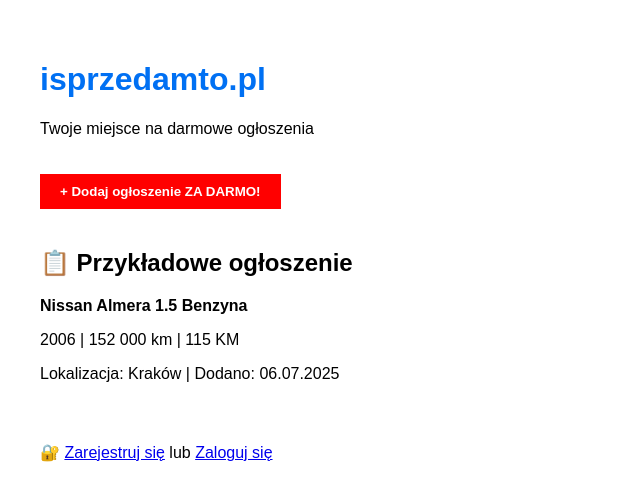
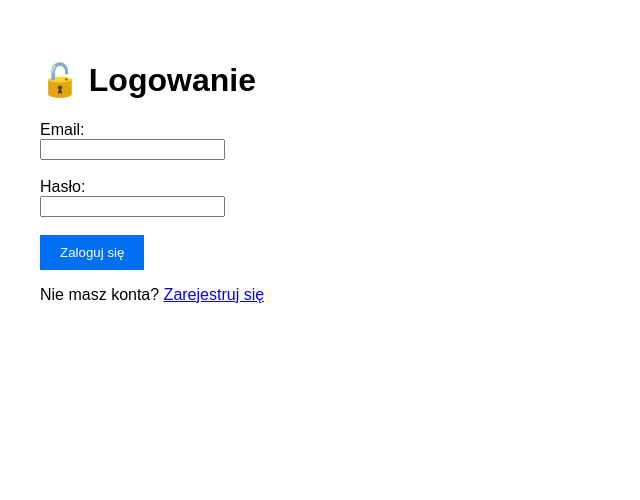
Before and after one commit to SprzedamTo/isprzedamto-final-live, a Next.js app: page / in a window 1280 px wide. Shown: the top 500 px of the page, without its empty margins (0-640 px from the left). Built offline with nearby package versions, Linux system fonts and the light colour scheme.

Commit message:
Update index.js

```diff
--- a/pages/index.js
+++ b/pages/index.js
@@ -1,38 +1,53 @@
+import { useState } from 'react'
 import Head from 'next/head'
 import Link from 'next/link'
 
-export default function Home() {
+export default function Login() {
+  const [email, setEmail] = useState('')
+  const [password, setPassword] = useState('')
+
+  const handleLogin = (e) => {
+    e.preventDefault()
+    alert(`Zalogowano jako: ${email}`)
+    setEmail('')
+    setPassword('')
+  }
+
   return (
     <>
       <Head>
-        <title>isprzedamto.pl</title>
+        <title>Logowanie</title>
       </Head>
       <main style={{ fontFamily: 'Arial', padding: '2rem' }}>
-        <h1 style={{ color: '#0070f3' }}>isprzedamto.pl</h1>
-        <p>Twoje miejsce na darmowe ogłoszenia</p>
-
-        <Link href="/add">
-          <button style={{
-            backgroundColor: 'red',
+        <h1>🔓 Logowanie</h1>
+        <form onSubmit={handleLogin}>
+          <label>Email:<br />
+            <input
+              type="email"
+              value={email}
+              onChange={e => setEmail(e.target.value)}
+              required
+            />
+          </label><br /><br />
+          <label>Hasło:<br />
+            <input
+              type="password"
+              value={password}
+              onChange={e => setPassword(e.target.value)}
+              required
+            />
+          </label><br /><br />
+          <button type="submit" style={{
+            backgroundColor: '#0070f3',
             color: 'white',
             padding: '10px 20px',
-            border: 'none',
-            fontWeight: 'bold',
-            marginTop: '20px'
+            border: 'none'
           }}>
-            + Dodaj ogłoszenie ZA DARMO!
+            Zaloguj się
           </button>
-        </Link>
-
-        <div style={{ marginTop: '40px' }}>
-          <h2>📋 Przykładowe ogłoszenie</h2>
-          <p><strong>Nissan Almera 1.5 Benzyna</strong></p>
-          <p>2006 | 152 000 km | 115 KM</p>
-          <p>Lokalizacja: Kraków | Dodano: 06.07.2025</p>
-        </div>
-
-        <p style={{ marginTop: '60px' }}>
-          🔐 <Link href="/register">Zarejestruj się</Link> lub <Link href="/login">Zaloguj się</Link>
+        </form>
+        <p style={{ marginTop: '1rem' }}>
+          Nie masz konta? <Link href="/register">Zarejestruj się</Link>
         </p>
       </main>
     </>
```
